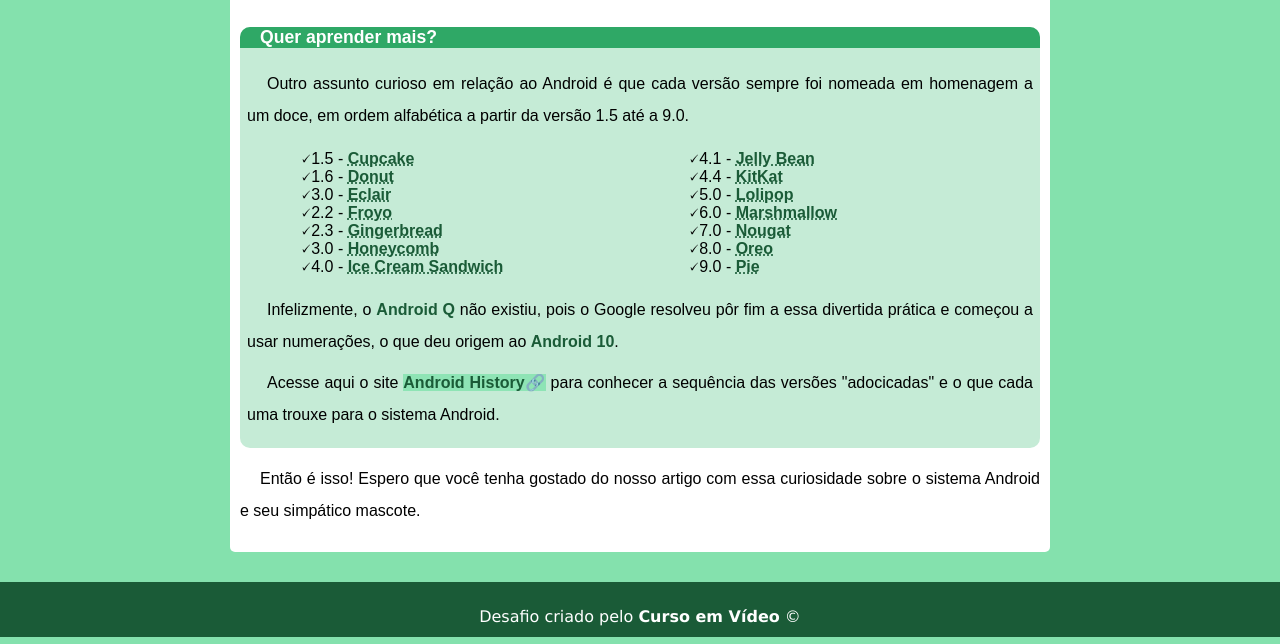
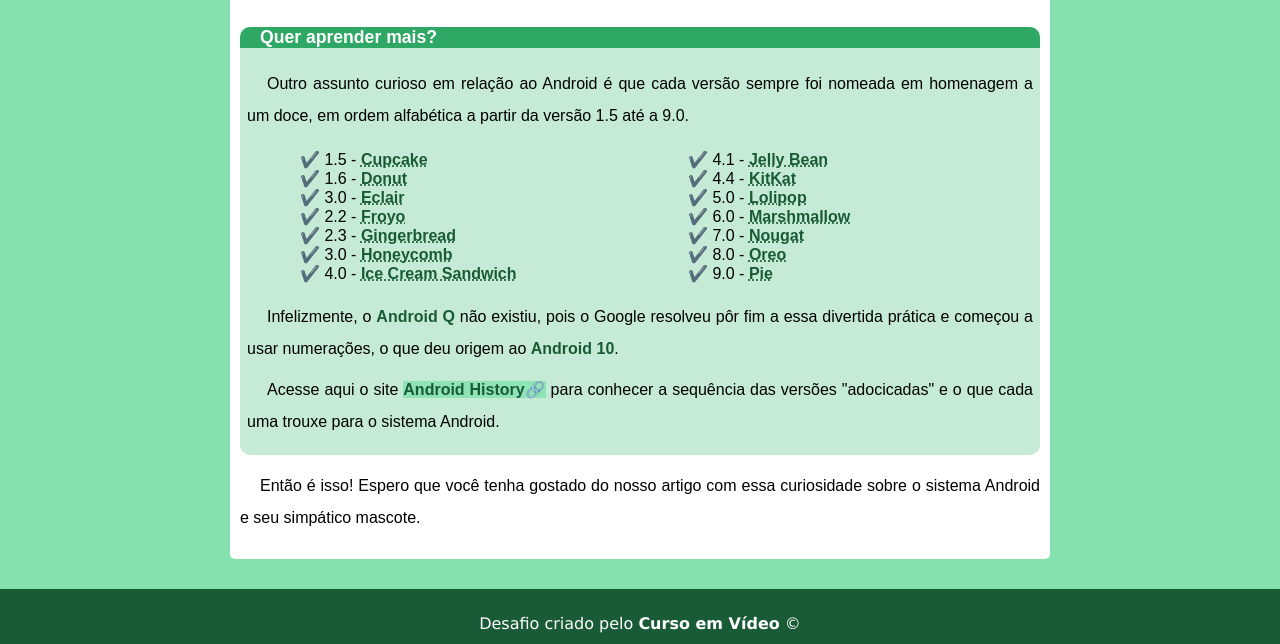
Before and after one commit to doougg26/Android, a plain HTML site: page index.html in a window 1280 px wide. Shown: the part 2397-3041 px from the top of the page. Drawn offline with Linux system fonts and the light colour scheme.

Commit message:
update icon from android version list

```diff
--- a/css/style.css
+++ b/css/style.css
@@ -148,7 +148,7 @@ aside#extra p{
 }
 
 .list li::before{
-  content: '\1F5F8 ';
+  content: '✔️ ';
 }
 .list{
   columns: 2;
```
